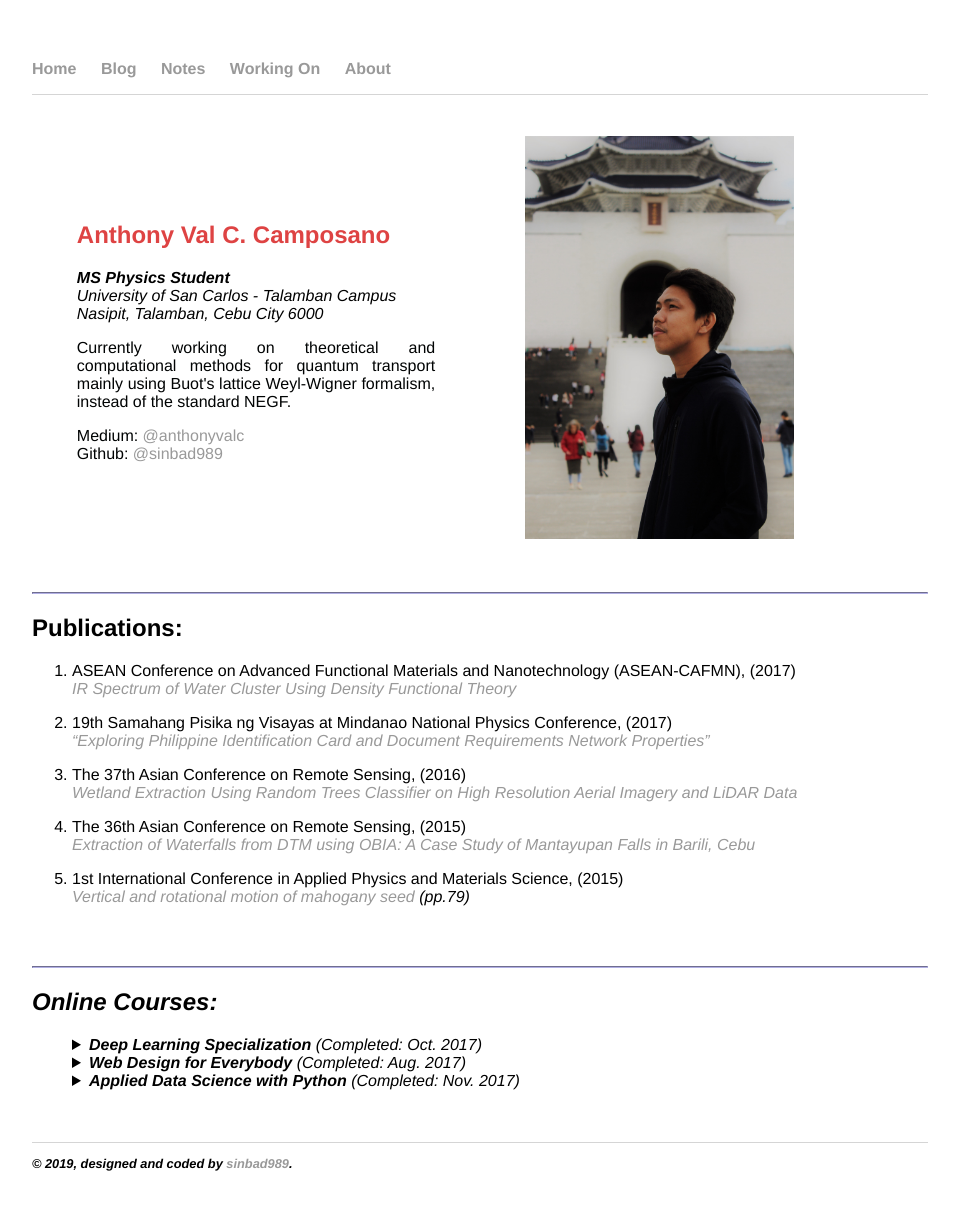
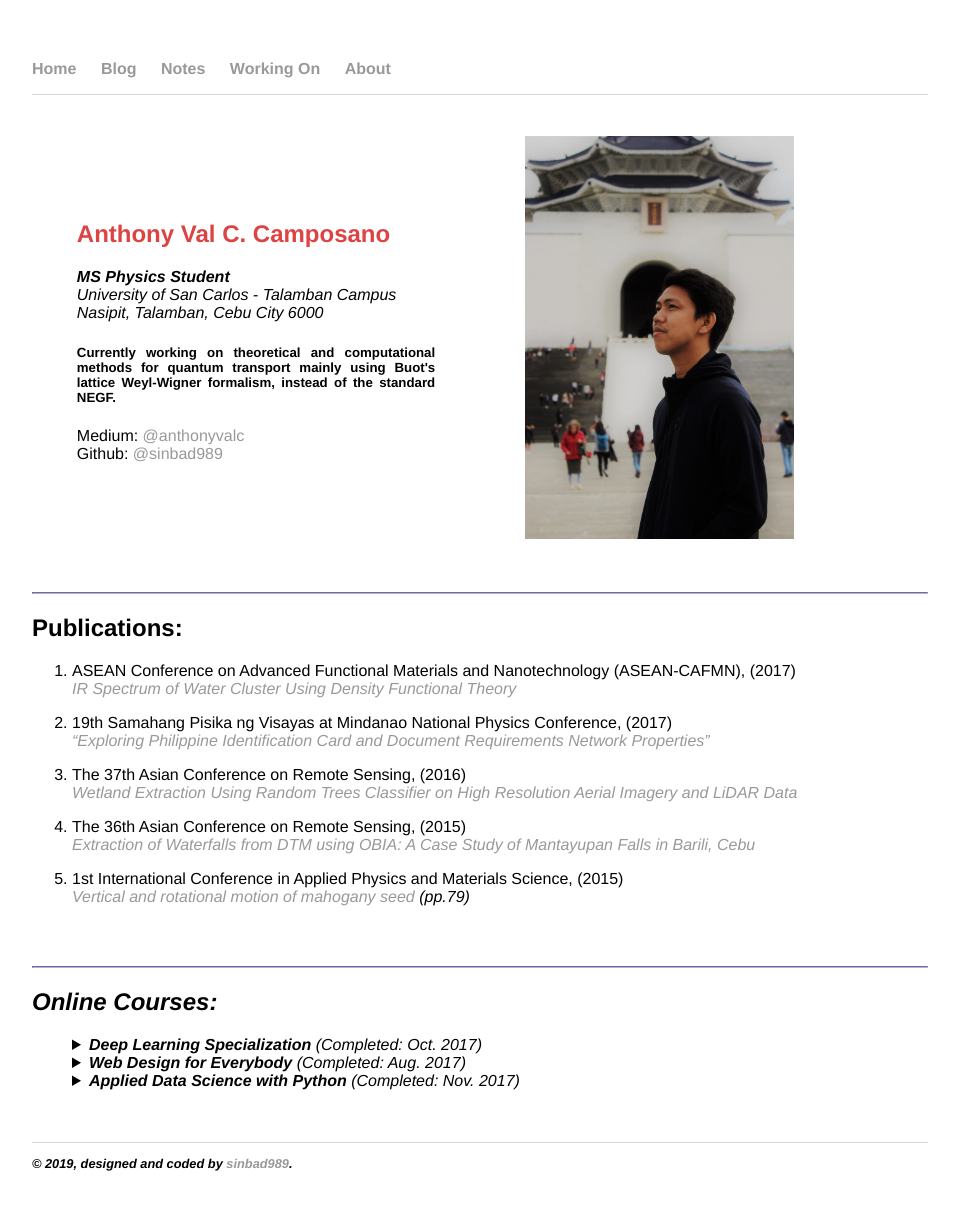
Before and after one commit to antble/antble.github.io, a Jekyll site: the page built from about/index.html, in a window 1280 px wide. Shown: the whole page, without its empty margins (160-1119 px from the left). Built offline with Jekyll 4.4.1, drawn with Linux system fonts in a browser that asks for light colours; nearby versions of some CDN libraries; some web fonts are replaced.

Commit message:
update about

```diff
--- a/about/index.html
+++ b/about/index.html
@@ -14,10 +14,10 @@ title: about
 			<!--<abbr title="phone">Cellphone: </abbr>(+063)199528500<br>-->
 			<!--<span class="obfuscate">anthonyvalcamposano@gmail.com</span>-->
 			</address>
-			<p>
+			<h5>
 			Currently working on theoretical and computational methods for quantum transport mainly using Buot's lattice
 			Weyl-Wigner formalism, instead of the standard NEGF.
-			</p>
+			</h5>
 			<p>
 			Medium: <a href="https://medium.com/@anthonyvalc">@anthonyvalc</a> <br>
 			Github: <a href="https://github.com/sinbad989">@sinbad989</a>
```
